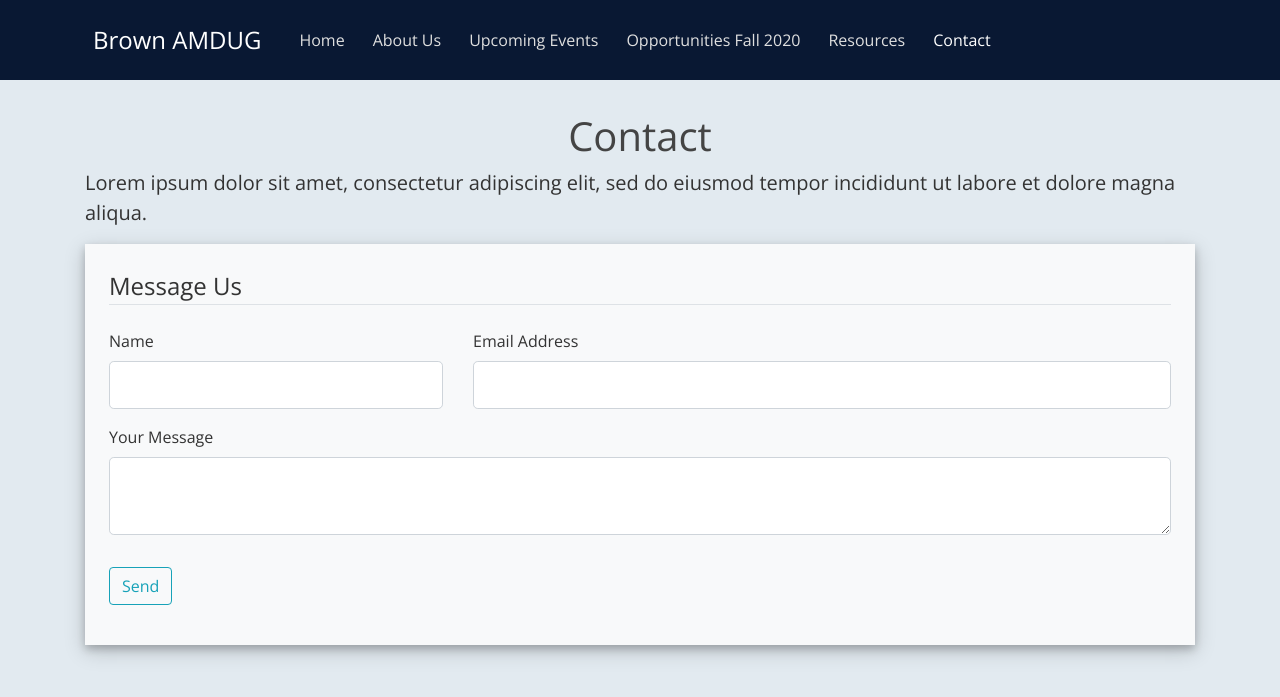
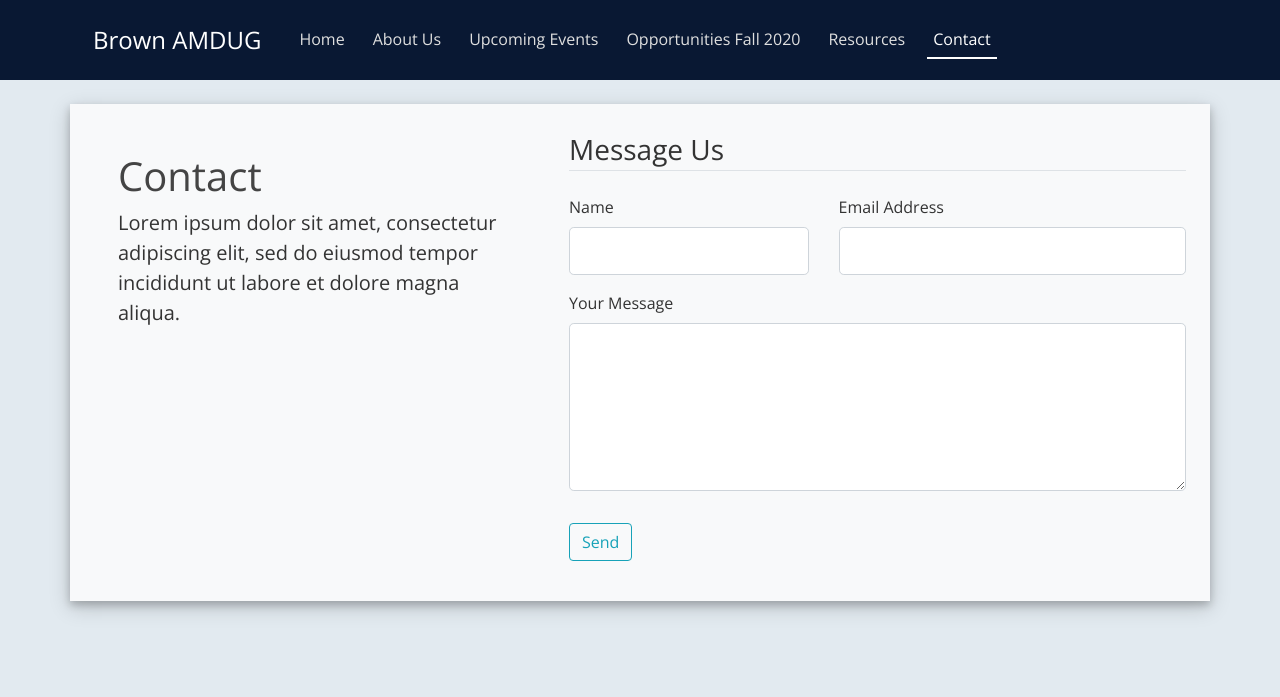
Before and after one commit to AdamWang00/amdug-website, a Flask app: page /contact in a window 1280 px wide. Shown: the top 697 px of the page. Run offline with Flask 2, Linux system fonts and the light colour scheme; some libraries are stand-ins or nearby versions.

Commit message:
Revert "Revert "contact""
This reverts commit ba97ece5a75bd41e03be81fd4263e9baa110d10c.

```diff
--- a/website/static/main.css
+++ b/website/static/main.css
@@ -28,7 +28,7 @@ h1, h2, h3, h4, h5, h6 {
   color: #ffffff;
 }
 
-.site-header .navbar-nav .nav-link:active {
+.site-header .navbar-nav .nav-link.active {
   border-bottom: 2px solid #ffffff;
   font-weight: 400;
 }
@@ -154,6 +154,7 @@ h1, h2, h3, h4, h5, h6 {
 .light-box:hover {
   background-color: #FFE3AC;
   cursor: pointer;
+  box-shadow: 0 4px 16px 4px rgba(0, 0, 0, 0.2);
 }
 
 .shadow {
--- a/website/templates/about.html
+++ b/website/templates/about.html
@@ -13,12 +13,12 @@
     <br>
     <div class="row bg-light about shadow">
         <div class="col-lg-6">
-            <img src="{{ url_for('static', filename='images/favicon.png') }}" class="img-fluid rounded-circle pt-3 pb-3 pr-1" alt="AMDUG">
+            <img src="{{ url_for('static', filename='images/favicon.png') }}" class="img-fluid rounded-circle p-4" alt="AMDUG">
         </div>
         <div class="col-lg-6 pl-5 pr-4 pt-5">
             <p class="about-name">Jane Doe</p>
             <p class="about-role">President</p>
-            <p class="lead">Lorem ipsum dolor sit amet, consectetur adipiscing elit, sed do eiusmod tempor incididunt ut labore et dolore magna aliqua. Ut enim ad minim veniam, quis nostrud exercitation ullamco laboris nisi ut aliquip ex ea commodo consequat.</p>
+            <p class="lead">Lorem ipsum dolor sit amet, consectetur adipiscing elit, sed do eiusmod tempor incididunt ut labore et dolore magna aliqua. Ut enim ad minim veniam, quis nostrud exercitation ullamco</p>
         </div>
     </div>
     <br>
--- a/website/templates/contact.html
+++ b/website/templates/contact.html
@@ -1,15 +1,17 @@
 {% extends "layout.html" %}
 {% block content %}
-    <div class="text-center">
+    <div class="row shadow bg-light">
+        <div class="col-lg-5 p-5">
             <h1>Contact</h1>
+            <p class="lead">Lorem ipsum dolor sit amet, consectetur adipiscing elit, sed do eiusmod tempor incididunt ut labore et dolore magna aliqua.</p>
         </div>
-    <p class="lead">Lorem ipsum dolor sit amet, consectetur adipiscing elit, sed do eiusmod tempor incididunt ut labore et dolore magna aliqua.</p>
-    <form method="POST" action="" class="shadow bg-light p-4">
+        <div class="col-lg-7 p-4">
+            <form method="POST" action="">
             {{ form.hidden_tag() }}
             <fieldset class="form-group">
-            <legend class="border-bottom mb-4">Message Us</legend>
+                <legend class="border-bottom mb-4 title-2">Message Us</legend>
                 <div class="row">
-                <div class="col-lg-4 form-group">
+                    <div class="col-lg-5 form-group">
                         {{ form.name.label(class="form-control-label") }}
                         {% if form.name.errors %}
                             {{ form.name(class="form-control form-control-lg is-invalid") }}
@@ -22,7 +24,7 @@
                             {{ form.name(class="form-control form-control-lg") }}
                         {% endif %}
                     </div>
-                <div class="col-lg-8 form-group">
+                    <div class="col-lg-7 form-group">
                         {{ form.email.label(class="form-control-label") }}
                         {% if form.email.errors %}
                             {{ form.email(class="form-control form-control-lg is-invalid") }}
@@ -46,7 +48,7 @@
                             {% endfor %}
                         </div>
                     {% else %}
-                    {{ form.message(class="form-control form-control-lg") }}
+                        {{ form.message(class="form-control form-control-lg", rows=5) }}
                     {% endif %}
                 </div>
             </fieldset>
@@ -54,5 +56,7 @@
                 {{ form.submit(class="btn btn-outline-info") }}
             </div>
         </form>
+    </div>
+    </div>
     <br>
 {% endblock content %}
--- a/website/templates/events.html
+++ b/website/templates/events.html
@@ -22,9 +22,9 @@
 			{% for page_num in posts.iter_pages(left_edge=1, right_edge=1, left_current=2, right_current=3) %}
 				{% if page_num %}
 					{% if posts.page == page_num %}
-						<a class="btn btn-info mb-4" href="{{ url_for('main.events', page=page_num) }}">{{ page_num }}</a>
+						<a class="btn btn-dark mb-4" href="{{ url_for('main.events', page=page_num) }}">{{ page_num }}</a>
 					{% else %}
-						<a class="btn btn-outline-info mb-4" href="{{ url_for('main.events', page=page_num) }}">{{ page_num }}</a>
+						<a class="btn btn-outline-dark mb-4" href="{{ url_for('main.events', page=page_num) }}">{{ page_num }}</a>
 					{% endif %}
 				{% else %}
 					. . .
--- a/website/templates/home.html
+++ b/website/templates/home.html
@@ -22,19 +22,19 @@
         </div>
         <div class="row pl-4 pr-4 pb-3">
             <div class="col-lg-4 p-3">
-                <div class="text-center light-box p-3" onclick="window.location.href = '{{ url_for('main.events') }}'">
+                <div class="text-center light-box p-4" onclick="window.location.href = '{{ url_for('main.events') }}'">
                     <p class="title-2">Meetings & Events</p>
                     <p>Lorem ipsum dolor sit amet, consectetur adipiscing elit, sed do eiusmod tempor incididunt ut labore et dolore magna aliqua. Ut enim ad minim veniam, quis nostrud exercitation ullamco laboris nisi ut aliquip ex ea commodo consequat.</p>
                 </div>
             </div>
             <div class="col-lg-4 p-3">
-                <div class="text-center light-box p-3" onclick="window.location.href = '{{ url_for('main.opportunities') }}'">
+                <div class="text-center light-box p-4" onclick="window.location.href = '{{ url_for('main.opportunities') }}'">
                     <p class="title-2">Opportunities</p>
                     <p>Lorem ipsum dolor sit amet, consectetur adipiscing elit, sed do eiusmod tempor incididunt ut labore et dolore magna aliqua. Ut enim ad minim veniam, quis nostrud exercitation ullamco laboris nisi ut aliquip ex ea commodo consequat.</p>
                 </div>
             </div>
             <div class="col-lg-4 p-3">
-                <div class="text-center light-box p-3" onclick="window.location.href = '{{ url_for('main.resources') }}'">
+                <div class="text-center light-box p-4" onclick="window.location.href = '{{ url_for('main.resources') }}'">
                     <p class="title-2">Resources</p>
                     <p>Lorem ipsum dolor sit amet, consectetur adipiscing elit, sed do eiusmod tempor incididunt ut labore et dolore magna aliqua. Ut enim ad minim veniam, quis nostrud exercitation ullamco laboris nisi ut aliquip ex ea commodo consequat.</p>
                 </div>
--- a/website/templates/layout.html
+++ b/website/templates/layout.html
@@ -81,9 +81,7 @@
 					{% endfor %}
 			{% endif %}
 		{% endwith %}
-		<div class="mt-2">
-			{% block content %}{% endblock %}
-		</div>
+		{% block content %}{% endblock %}
 	</main>
 
 	<!-- jQuery Popper.js Bootstrap -->
```
Lines whose indentation alone changed are shown as unchanged.
